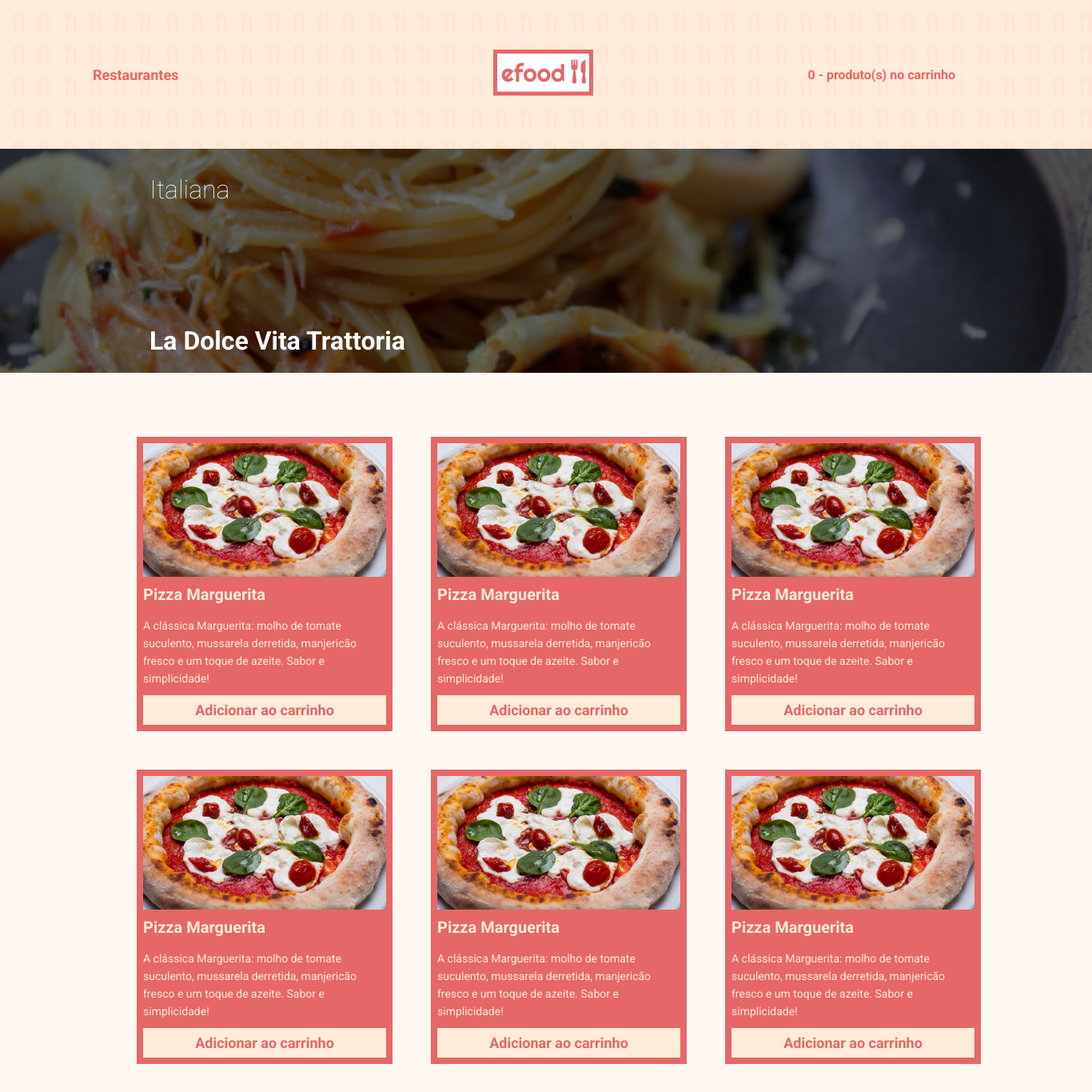
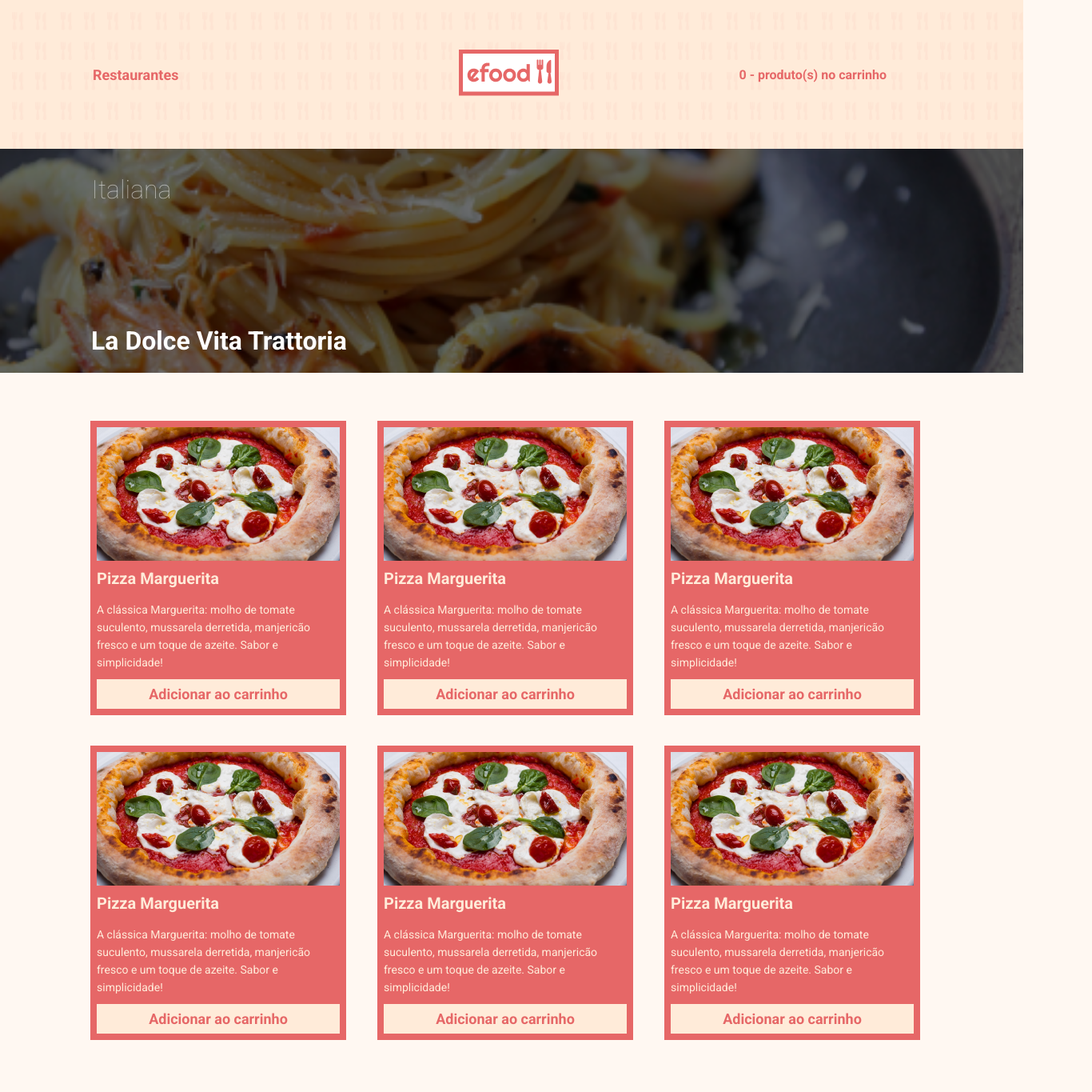
Before and after one commit to Gleison1991/efood, a React (Create React App) app: page /restaurantes in a window 1280 px wide. Shown: the top 1365 px of the page at 80% size, 1366 px wide, since content can reach past the window. Built offline with nearby package versions, Linux system fonts and the light colour scheme.

Commit message:
Home e Perfil concluídos

```diff
--- a/src/components/Header/styles.ts
+++ b/src/components/Header/styles.ts
@@ -7,7 +7,7 @@ export const HeaderContainer = styled.header`
   display: flex;
   justify-content: space-between;
   align-items: center;
-  width: 1366px;
+  max-width: 1366px;
   height: 186px;
   top: -24px;
   background-image: url(${ImagemDeFundo});
--- a/src/components/Hero/styles.ts
+++ b/src/components/Hero/styles.ts
@@ -6,7 +6,7 @@ export const Banner = styled.div`
   position: relative;
   display: block;
   height: 280px;
-  width: 1366px;
+  max-width: 1366px;
 
   background-repeat: no-repeat;
   background-position: center;
@@ -51,6 +51,8 @@ export const Infos = styled.div`
     color: ${cores.branco};
     font-weight: 100;
     margin-bottom: 156px;
+    margin-left: -30px;
+    opacity: 0.56;
   }
 
   p {
@@ -60,5 +62,6 @@ export const Infos = styled.div`
     width: 676px;
     height: 33px;
     text-align: left;
+    margin-left: -30px;
   }
 `
--- a/src/components/ProductListRestaurant/styles.ts
+++ b/src/components/ProductListRestaurant/styles.ts
@@ -4,12 +4,14 @@ import { Props } from '.'
 
 export const Container = styled.section<Omit<Props, 'Pink'>>`
   padding: 80px 0;
-  width: 1366px;
+  max-width: 1366px;
 `
 
 export const List = styled.ul`
   display: grid;
   grid-template-columns: repeat(3, 1fr);
-  column-gap: 80px;
-  grid-gap: 48px;
+  grid-gap: 38px;
+  margin-top: -20px;
+  margin-bottom: 80px;
+  margin-left: -15px;
 `
--- a/src/pages/Restaurantes/index.tsx
+++ b/src/pages/Restaurantes/index.tsx
@@ -5,6 +5,7 @@ import Esfirra from '../../assets/images/infirra.png'
 import ProductsListRestaurant from '../../components/ProductListRestaurant'
 import BannerPerfil from '../../components/BannerPerfil'
 import Hero from '../../components/Hero'
+import Footer from '../../components/Footer'
 
 const pratosRestaurante: PratoRestaurante[] = [
   {
@@ -57,6 +58,7 @@ const Restaurantes = () => {
       <Header />
       <Hero />
       <ProductsListRestaurant pratosRestaurante={pratosRestaurante} />
+      <Footer />
     </>
   )
 }
```
